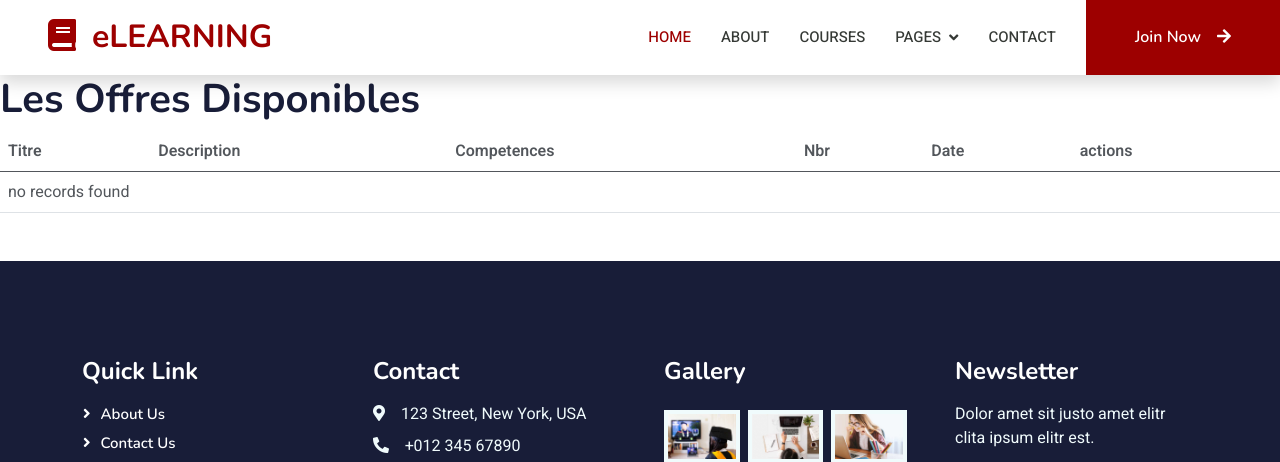
After one commit to Taha-Yassine-Hadded/EduSmart-PI, a Symfony app: template templates/offre/list.html.twig in a window 1280 px wide. The commit adds this page. Shown: the top 462 px of the page. Run offline with Twig, Linux system fonts and the light colour scheme; the template is opened without the code that fills it, so the values that code supplies are empty; some libraries are stand-ins or nearby versions.

Commit message:
list des offres pour etudiant

```diff
--- a/src/Controller/CandidatureController.php
+++ b/src/Controller/CandidatureController.php
@@ -74,6 +74,7 @@ public function new(Request $request, EntityManagerInterface $entityManager): Re
     #[Route('/{id}', name: 'app_candidature_show', methods: ['GET'])]
     public function show(Candidature $candidature): Response
     {
+        $url = $this->generateUrl('candidature_show', ['id' => $candidature->getId()]);
         return $this->render('candidature/show.html.twig', [
             'candidature' => $candidature,
         ]);
--- a/src/Entity/Candidature.php
+++ b/src/Entity/Candidature.php
@@ -32,7 +32,7 @@ class Candidature
     private ?string $competences = null;
 
     #[ORM\Column(length: 255)]
-    #[Assert\NotBlank(message: "cv ne peut pas être vide.")]
+
     private ?string $cv = null;
     private ?User $entreprise = null;
 
--- a/templates/candidature/index.html.twig
+++ b/templates/candidature/index.html.twig
@@ -27,6 +27,8 @@
                 <td>
                     <a href="{{ path('app_candidature_show', {'id': candidature.id}) }}">show</a>
                     <a href="{{ path('app_candidature_edit', {'id': candidature.id}) }}">edit</a>
+                    <a href="{{ path('app_candidature_edit', {'id': candidature.id}) }}">delete</a>
+
                 </td>
             </tr>
         {% else %}
--- /dev/null
+++ b/templates/offre/list.html.twig
@@ -0,0 +1,41 @@
+{% extends 'base.html.twig' %}
+
+{% block title %}Les Offres Disponibles {% endblock %}
+
+{% block body %}
+    <h1>Les Offres Disponibles  </h1>
+
+    <table class="table">
+        <thead>
+            <tr>
+
+                <th>Titre</th>
+                <th>Description</th>
+                <th>Competences</th>
+                <th>Nbr</th>
+                <th>Date</th>
+                <th>actions</th>
+            </tr>
+        </thead>
+        <tbody>
+        {% for offre in offres %}
+            <tr>
+
+                <td>{{ offre.titre }}</td>
+                <td>{{ offre.description }}</td>
+                <td>{{ offre.competences }}</td>
+                <td>{{ offre.nbr }}</td>
+                <td>{{ offre.date ? offre.date|date('Y-m-d') : '' }}</td>
+                <td>
+                    <a href="{{ path('app_candidature_new') }}">Create new Candidature</a> <!-- Nouveau lien vers la création d'une nouvelle candidature -->
+
+                </td>
+            </tr>
+        {% else %}
+            <tr>
+                <td colspan="7">no records found</td>
+            </tr>
+        {% endfor %}
+        </tbody>
+    </table>
+{% endblock %}
```
Also changed, not shown: config/routes.yaml (+9 -0 lines), src/Controller/OffreController.php (+9 -0 lines), src/Repository/OffreRepository.php (+8 -0 lines), 1 other file.
